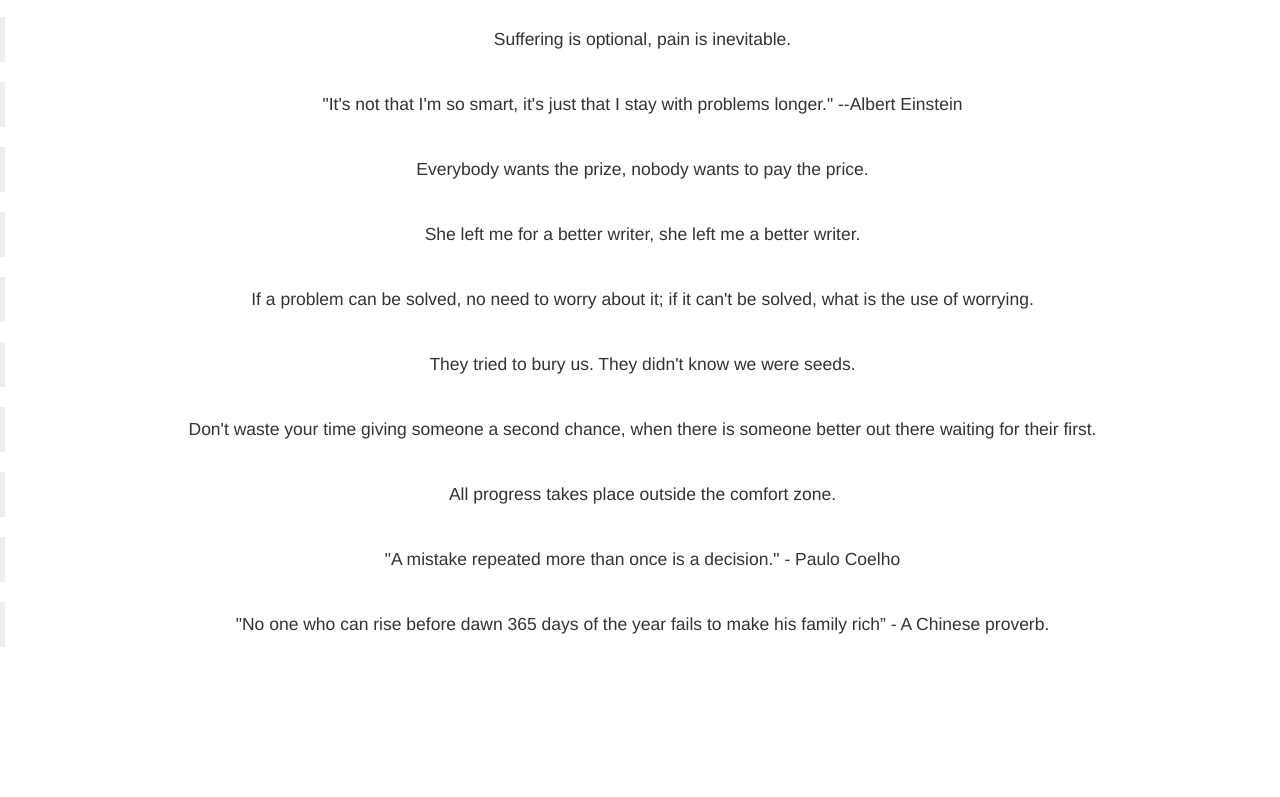
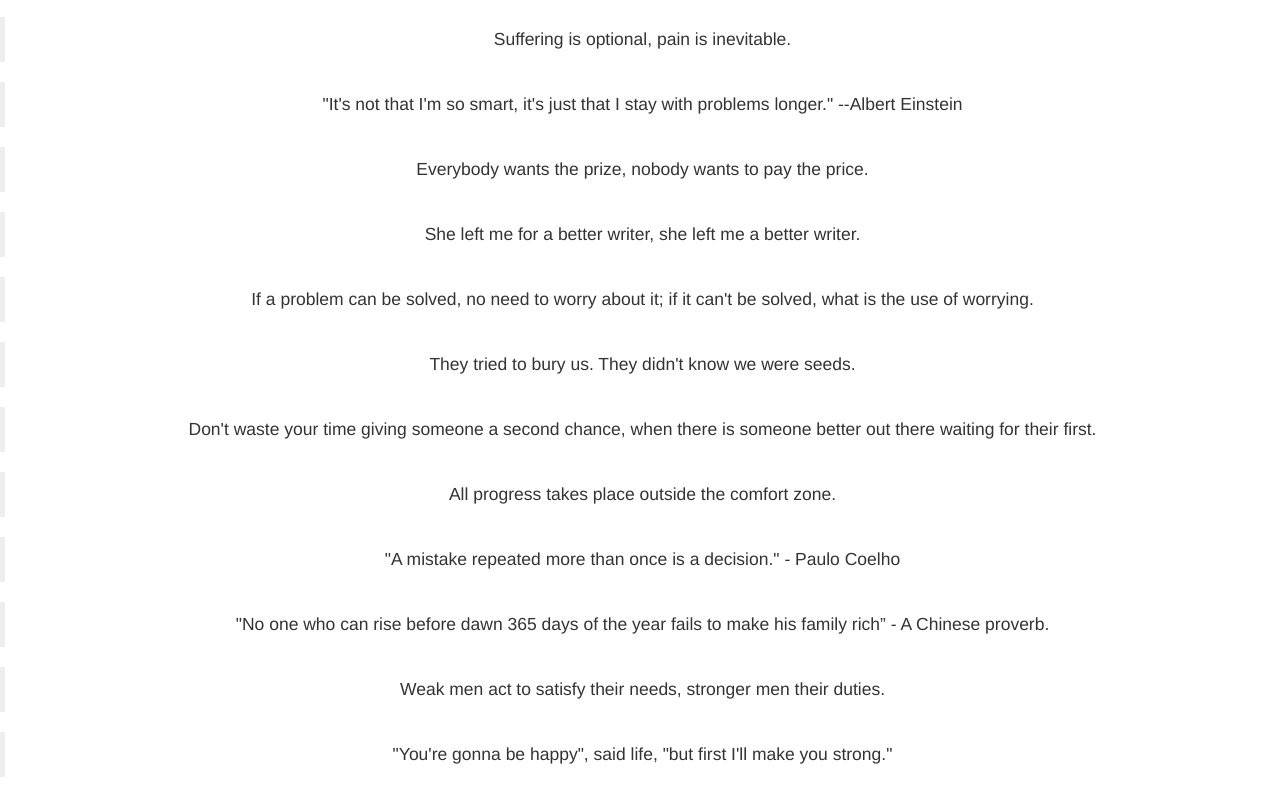
Before and after one commit to tejal567/tejal567.github.io, a plain HTML site: page site_files/fav_quotes.html in a window 1280 px wide. Shown: the part 575-1372 px from the top of the page. Before the commit the page ends 1242 px from the top, so only its background shows below. Drawn offline with nearby package versions, Linux system fonts and the light colour scheme.

Commit message:
added quotes

```diff
--- a/site_files/fav_quotes.html
+++ b/site_files/fav_quotes.html
@@ -84,5 +84,11 @@ All progress takes place outside the comfort zone.
 <blockquote align="center">
 "No one who can rise before dawn 365 days of the year fails to make his family rich” - A Chinese proverb.
 </blockquote>
+<blockquote align="center">
+Weak men act to satisfy their needs, stronger men their duties.
+</blockquote>
+<blockquote align="center">
+"You're gonna be happy", said life, "but first I'll make you strong."
+</blockquote>
 </body>
 </html>
```
Also changed, not shown: index.html (+2 -2 lines), 1 other file.
